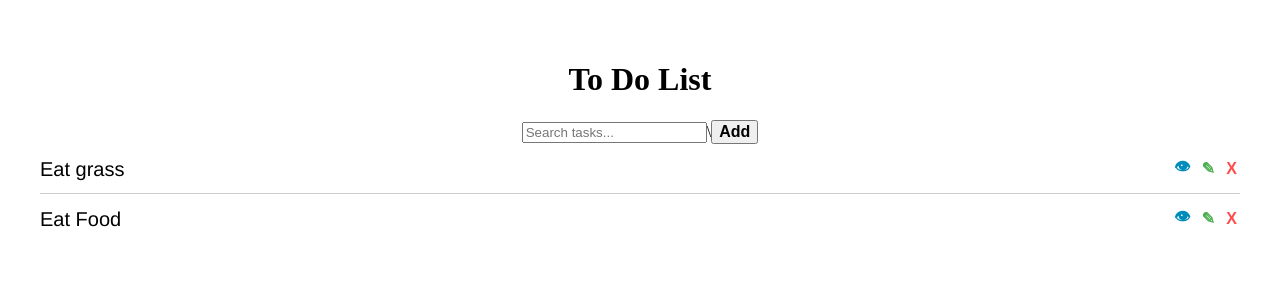
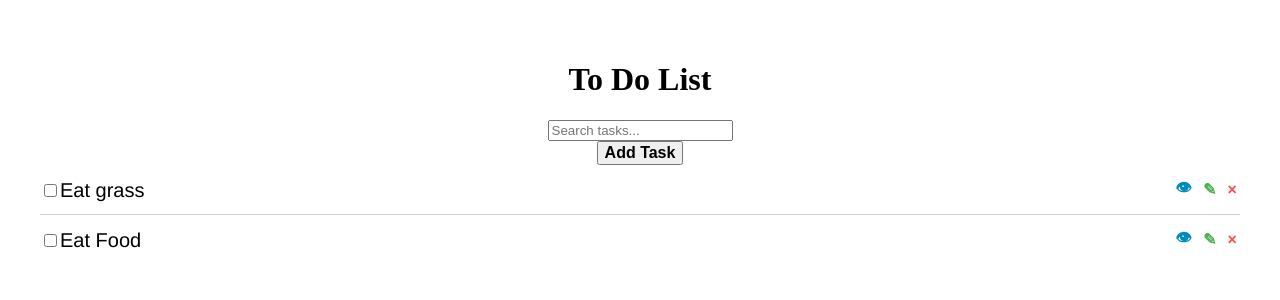
Before and after one commit to TeddyBonkerz/lister, a React (Vite) app: page / in a window 1280 px wide. Shown: the top 300 px of the page. Built offline with nearby package versions, Linux system fonts and the light colour scheme.

Commit message:
PA: reworking main page and improving search functionality

```diff
--- a/src/ToDoList.tsx
+++ b/src/ToDoList.tsx
@@ -2,52 +2,119 @@ import React, { useState } from 'react';
 import { createPortal } from 'react-dom';
 import ModalContent from './Modal/AddTaskModal.tsx';
 
+interface Task {
+    id: string;
+    text: string;
+    completed: boolean;
+}
+
 function ToDoList() {
-    const [tasks, setTasks] = useState<string[]>(["Eat grass", "Eat Food"])
-    const [newTask, setNewTasks] = useState<string>('')
+    const [tasks, setTasks] = useState<Task[]>([
+        { id: '1', text: "Eat grass", completed: false },
+        { id: '2', text: "Eat Food", completed: false }
+    ]);
+    const [searchQuery, setSearchQuery] = useState<string>('');
     const [showModal, setShowModal] = useState(false);
 
-
-    function handleInputChange(event: React.ChangeEvent<HTMLInputElement>): void {
-        setNewTasks(event.target.value)
+    function handleSearchChange(event: React.ChangeEvent<HTMLInputElement>): void {
+        setSearchQuery(event.target.value);
     }
 
-    function addTask(): void {
-        setShowModal(true)
+    function addTask(taskText: string): void {
+        if (taskText.trim()) {
+            const newTask: Task = {
+                id: Date.now().toString(),
+                text: taskText.trim(),
+                completed: false
+            };
+            setTasks([...tasks, newTask]);
+        }
     }
 
-    function deleteTask(index: number): void {
-        const updatedTasks = tasks.filter((_, i) => i !== index)
-        setTasks(updatedTasks)
+    function deleteTask(id: string): void {
+        setTasks(tasks.filter(task => task.id !== id));
     }
 
+    function toggleTaskCompletion(id: string): void {
+        setTasks(tasks.map(task =>
+            task.id === id ? { ...task, completed: !task.completed } : task
+        ));
+    }
+
+    function editTask(id: string, newText: string): void {
+        if (newText.trim()) {
+            setTasks(tasks.map(task =>
+                task.id === id ? { ...task, text: newText.trim() } : task
+            ));
+        }
+    }
+
+    const filteredTasks = tasks.filter(task =>
+        task.text.toLowerCase().includes(searchQuery.toLowerCase())
+    );
 
     return (
         <div className='to-do-list'>
             <h1>To Do List</h1>
-            <div>
-                <input type='text' placeholder='Search tasks...' value={newTask} onChange={handleInputChange} />\
+            <div className='list-controls'>
+                <div className='search-bar'>
+                    <input
+                        type='text'
+                        placeholder='Search tasks...'
+                        value={searchQuery}
+                        onChange={handleSearchChange}
+                        className='search-input'
+                    />
+                </div>
+                <button className='add-button' onClick={() => setShowModal(true)}>Add Task</button>
+            </div>
 
-                <button className='add-button' onClick={addTask}>Add</button>
             {showModal && createPortal(
-                    <ModalContent onClose={() => setShowModal(false)} />,
+                <ModalContent
+                    onClose={() => setShowModal(false)}
+                    onAdd={(text) => {
+                        addTask(text);
+                        setShowModal(false);
+                    }}
+                />,
                 document.body
             )}
 
             <ol className='task-list'>
-                    {tasks.map((task, index) => (
-                        <li key={index} className='task-item'>
-                            <span>{task}</span>
+                {filteredTasks.map((task) => (
+                    <li key={task.id} className={`task-item ${task.completed ? 'completed' : ''}`}>
+                        <div className='task-content'>
+                            <input
+                                type="checkbox"
+                                checked={task.completed}
+                                onChange={() => toggleTaskCompletion(task.id)}
+                                className='task-checkbox'
+                            />
+                            <span className='task-text'>{task.text}</span>
+                        </div>
                         <div className='task-buttons'>
                             <button className='view-button'>👁</button>
-                                <button className='edit-button'>✎</button>
-                                <button className='delete-button' onClick={() => deleteTask(index)}>X</button>
+                            <button
+                                className='edit-button'
+                                onClick={() => {
+                                    const newText = prompt('Edit task:', task.text);
+                                    if (newText) editTask(task.id, newText);
+                                }}
+                            >
+                                ✎
+                            </button>
+                            <button
+                                className='delete-button'
+                                onClick={() => deleteTask(task.id)}
+                            >
+                                ×
+                            </button>
                         </div>
                     </li>
                 ))}
             </ol>
         </div>
-        </div>)
+    );
 }
 
-export default ToDoList
+export default ToDoList;
```
Lines whose indentation alone changed are shown as unchanged.
